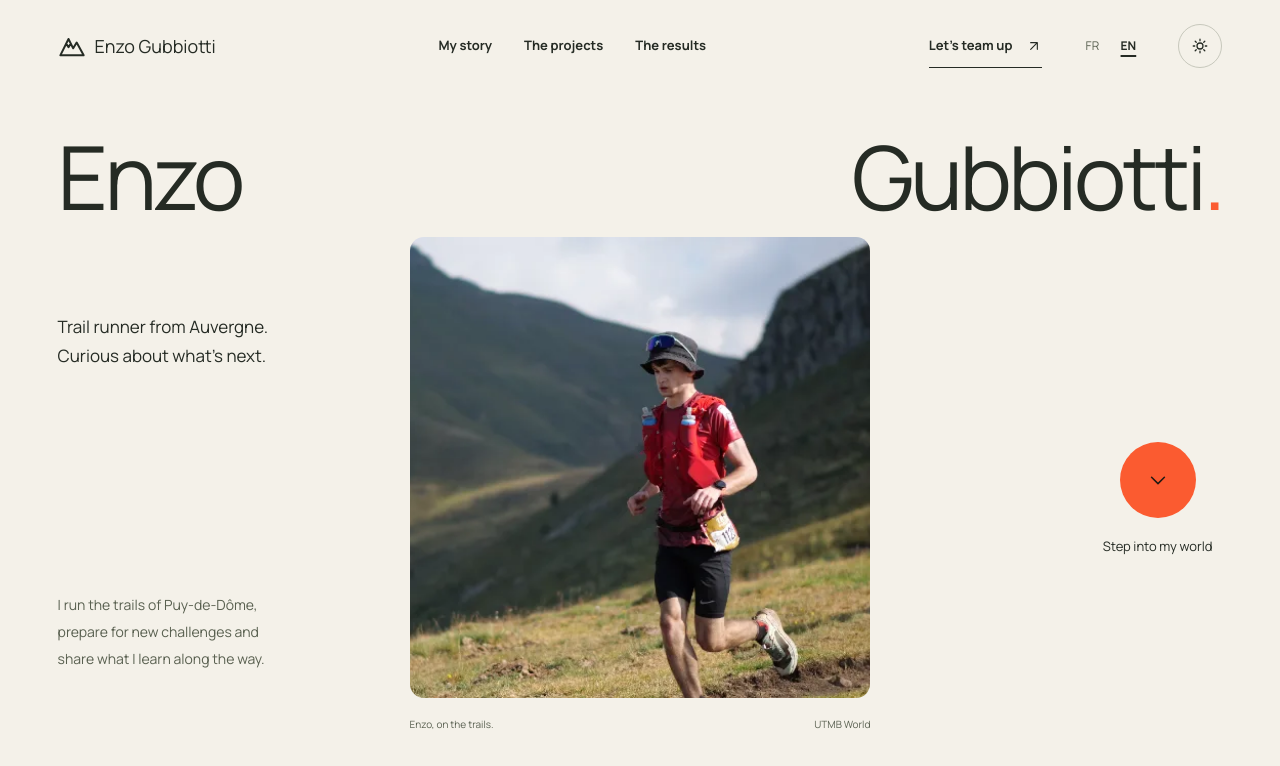
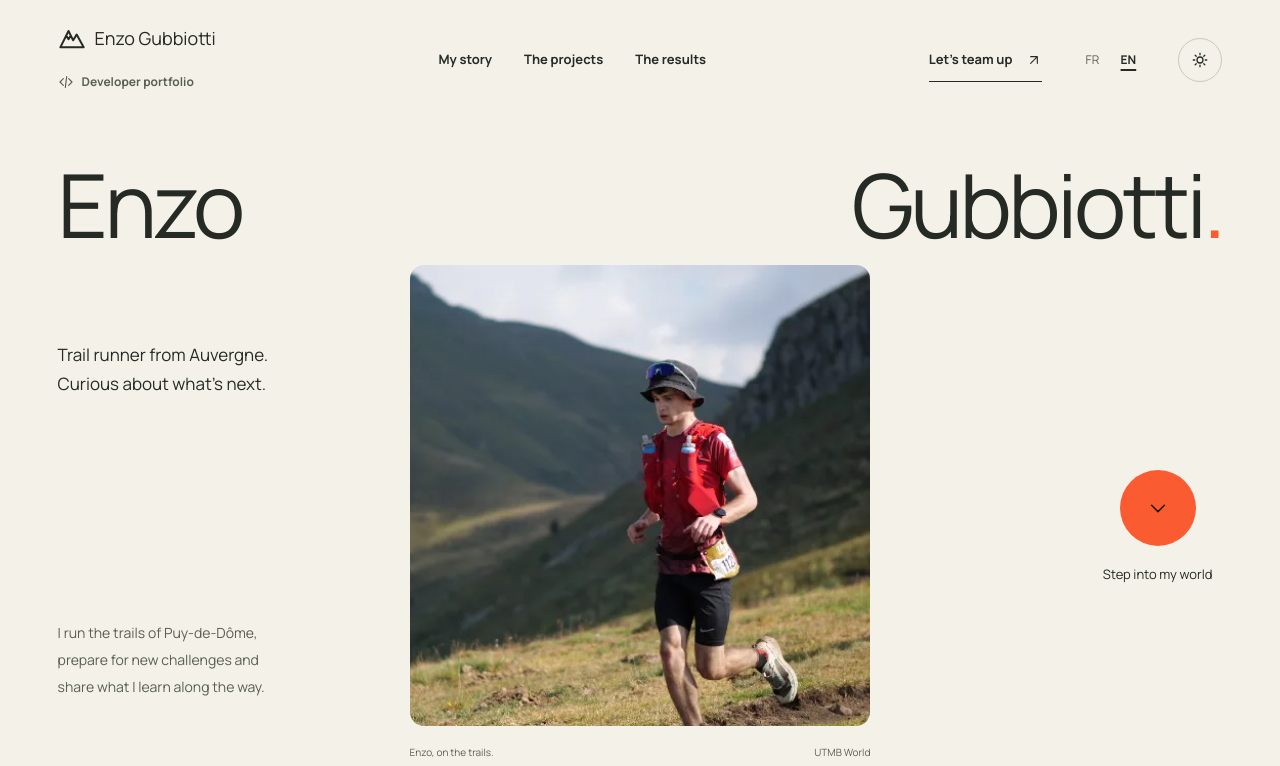
Before and after one commit to gubgub63/mon-portfolio, an Astro site: page /trail in a window 1280 px wide. Shown: the top 766 px of the page. Built offline with nearby package versions, Linux system fonts and the light colour scheme; Astro itself is replaced by a stand-in of ours.

Commit message:
fix(nav): add developer portfolio link to trail header

```diff
--- a/src/layouts/TrailLayout.astro
+++ b/src/layouts/TrailLayout.astro
@@ -12,6 +12,7 @@ interface Props {
 }
 const { lang, title, description, project } = Astro.props;
 const fr = lang === 'fr';
+const homePath = fr ? '/fr/' : '/';
 const trailPath = fr ? '/fr/trail/' : '/trail/';
 const englishPath = project ? '/trail/gr441/' : '/trail/';
 const frenchPath = project ? '/fr/trail/gr441/' : '/fr/trail/';
@@ -49,6 +50,7 @@ const absoluteUrl = (path: string) => new URL(sitePath(path), Astro.site || Astr
         </a>
         <header class="trail-header">
             <nav class="trail-nav" aria-label={fr ? 'Navigation principale' : 'Main navigation'}>
+                <div class="trail-nav-identity">
                     <a
                         class="trail-wordmark"
                         href={sitePath(trailPath)}
@@ -57,6 +59,11 @@ const absoluteUrl = (path: string) => new URL(sitePath(path), Astro.site || Astr
                         <Icon name="mountain" size={28} />
                         <span>Enzo Gubbiotti</span>
                     </a>
+                    <a class="trail-nav-developer" href={sitePath(homePath)}>
+                        <Icon name="code" size={16} />
+                        <span>{fr ? 'Portfolio dev' : 'Developer portfolio'}</span>
+                    </a>
+                </div>
                 <div class="trail-nav-sections">
                     {project ? (
                         <>
@@ -119,7 +126,7 @@ const absoluteUrl = (path: string) => new URL(sitePath(path), Astro.site || Astr
                 <span>Enzo Gubbiotti</span>
             </a>
             <p>© {new Date().getFullYear()} Enzo Gubbiotti · Puy-de-Dôme, France</p>
-            <a class="trail-text-link" href={sitePath(fr ? '/fr/' : '/')}>
+            <a class="trail-text-link" href={sitePath(homePath)}>
                 {fr ? 'Côté développeur' : 'The developer side'}
                 <Icon name="arrow" size={16} />
             </a>
--- a/src/styles/trail.css
+++ b/src/styles/trail.css
@@ -125,6 +125,24 @@ svg {
     max-width: 1800px;
     margin-inline: auto;
 }
+.trail-nav-identity {
+    display: flex;
+    flex-direction: column;
+    align-items: flex-start;
+}
+.trail-nav-developer {
+    display: inline-flex;
+    align-items: center;
+    gap: 8px;
+    min-height: 44px;
+    font-size: 12px;
+    font-weight: 700;
+    color: var(--trail-muted);
+}
+.trail-nav-developer:hover {
+    color: var(--trail-ink);
+    text-decoration: underline;
+}
 .trail-wordmark {
     display: inline-flex;
     align-items: center;
```
Lines whose indentation alone changed are shown as unchanged.
